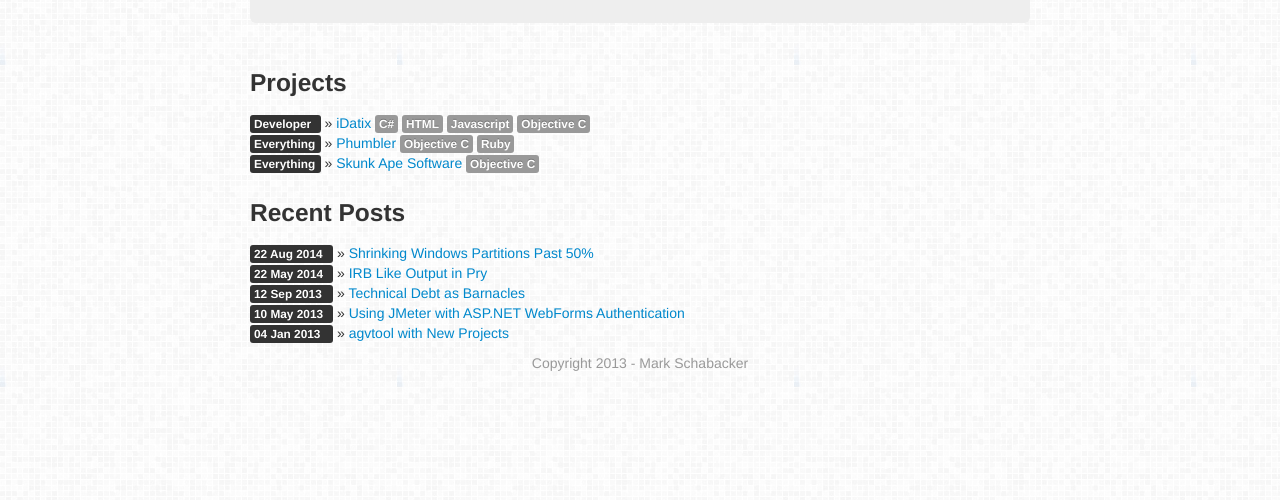
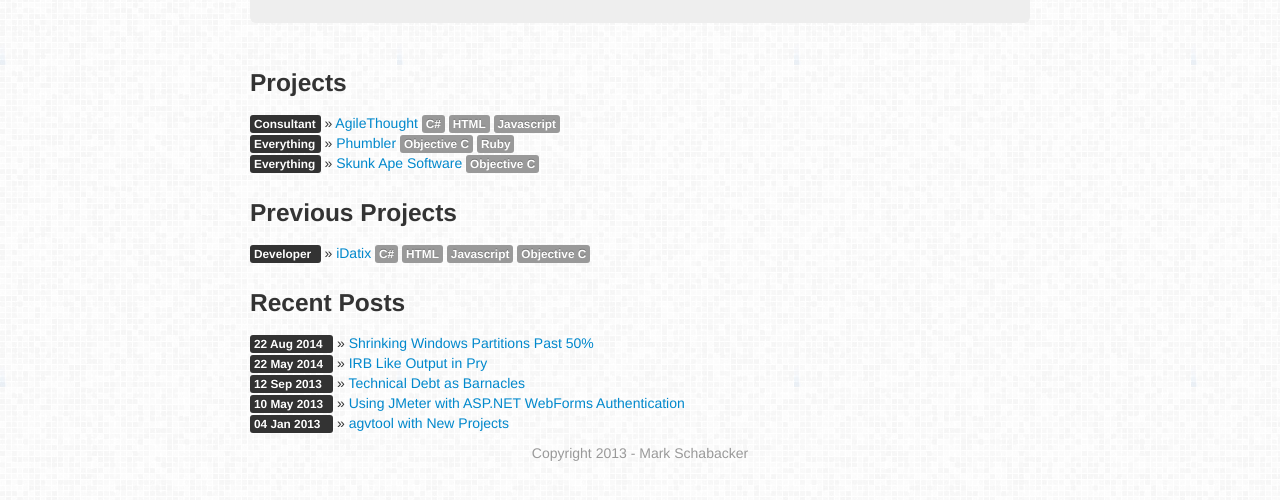
Before and after one commit to markschabacker/markschabacker.github.com, a Jekyll site: the page built from index.html, in a window 1280 px wide and 900 px high, cut to the strip 257-757 px from the top of the window. Built offline with Jekyll 4.4.1, drawn with Linux system fonts in a browser that asks for light colours; nearby versions of some CDN libraries; Markdown is read by kramdown in place of the engine named in the settings; comment, search, counter and statistics services are not loaded.

Commit message:
Update projects on splash page

```diff
--- a/index.html
+++ b/index.html
@@ -22,9 +22,17 @@
   <div class="offset1 span10">
     <h3>Projects</h3>
     <ul class="unstyled">
-      <li><span class="label label-inverse label-project">Developer</span> &raquo; <a href="http://www.idatix.com">iDatix</a> <span class="label">C#</span> <span class="label">HTML</span> <span class="label">Javascript</span> <span class="label">Objective C</span></li>
+      <li><span class="label label-inverse label-project">Consultant</span> &raquo; <a href="http://www.agilethought.com">AgileThought</a> <span class="label">C#</span> <span class="label">HTML</span> <span class="label">Javascript</span></li>
       <li><span class="label label-inverse label-project">Everything</span> &raquo; <a href="http://www.phumbler.com">Phumbler</a> <span class="label">Objective C</span> <span class="label">Ruby</span></li>
       <li><span class="label label-inverse label-project">Everything</span> &raquo; <a href="http://www.skunkapesoftware.com">Skunk Ape Software</a> <span class="label">Objective C</span></li>
+    </ul>
+  </div>
+</div>
+<div class="row">
+  <div class="offset1 span10">
+    <h3>Previous Projects</h3>
+    <ul class="unstyled">
+      <li><span class="label label-inverse label-project">Developer</span> &raquo; <a href="http://www.idatix.com">iDatix</a> <span class="label">C#</span> <span class="label">HTML</span> <span class="label">Javascript</span> <span class="label">Objective C</span></li>
     </ul>
   </div>
 </div>
```
